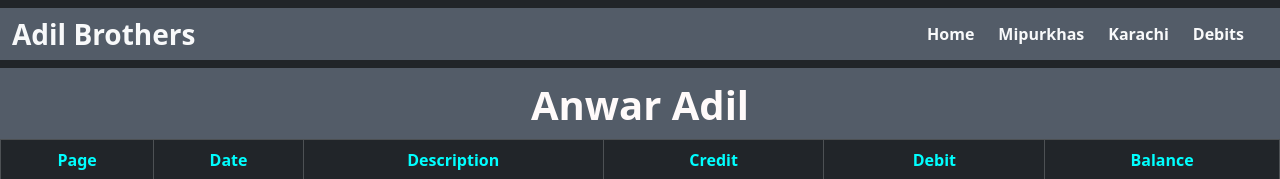
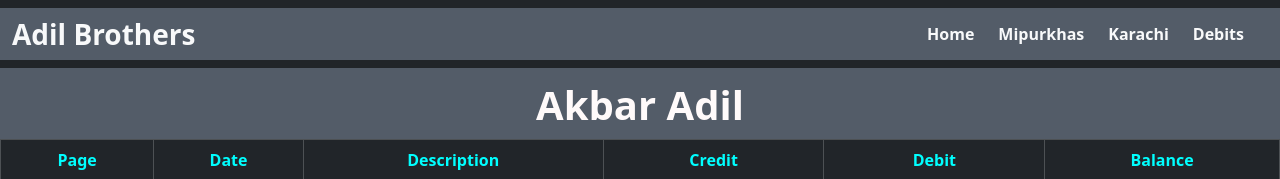
Before and after one commit to digitalrehman/Bussiness-Managment, a React (Vite) app: page /Akbar_Adil in a window 1280 px wide. Shown: the top 179 px of the page. Built offline with nearby package versions, Linux system fonts and the light colour scheme.

Commit message:
Update Akbar_Adil.jsx

```diff
--- a/src/Componentes/Debit Details/Akbar_Adil.jsx
+++ b/src/Componentes/Debit Details/Akbar_Adil.jsx
@@ -4,7 +4,6 @@ import { Table } from "react-bootstrap";
 
 const Akbar_Adil = () => {
   const [visible, setVisible] = useState(false);
-
   const handleClick = () => {
     setVisible(!visible);
   };
@@ -46,7 +45,7 @@ const Akbar_Adil = () => {
           color: "snow",
         }}
       >
-        Anwar Adil
+        Akbar Adil
       </h1>
       <Table
         striped
```
